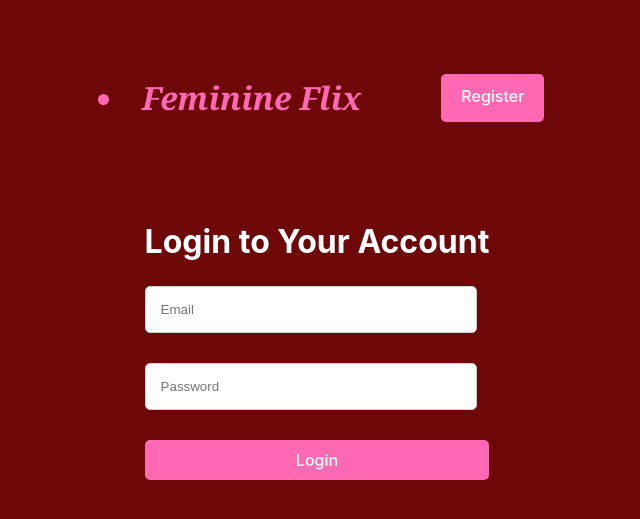
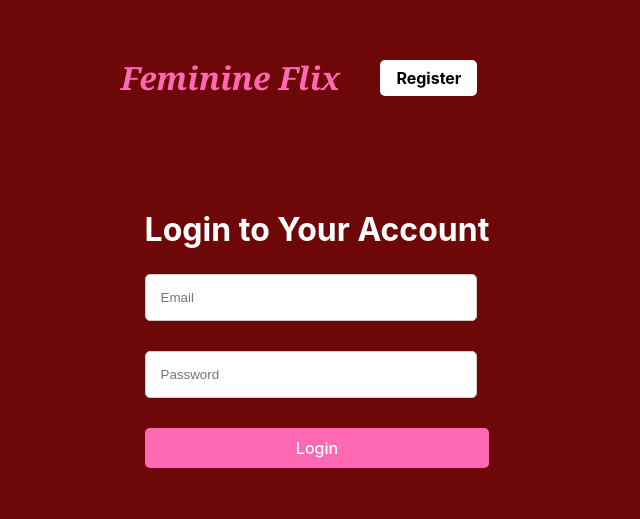
Before and after one commit to sweetbambie/SecondTrialAssign6, a Vue app: page /login in a window 1280 px wide. Shown: the part 133-652 px from the top of the page, without its empty margins (343-983 px from the left). Built offline with nearby package versions, Linux system fonts and the light colour scheme.

Commit message:
fixed header

```diff
--- a/src/components/Header.vue
+++ b/src/components/Header.vue
@@ -8,8 +8,18 @@ import { RouterLink } from 'vue-router';
       <ul class="navlist">
         <li class="logo">Feminine Flix</li>
         <div class="buttons">
-          <li><RouterLink to="/register" class="button register">Register</RouterLink></li>
-          <li><RouterLink to="/login" class="button login">Login</RouterLink></li>
+          <li v-if="$route.path === '/' || $route.path === '/register'">
+            <RouterLink to="/login" class="button login">Login</RouterLink>
+          </li>
+          <li v-if="$route.path === '/' || $route.path === '/login'">
+            <RouterLink to="/register" class="button register">Register</RouterLink>
+          </li>
+          <li v-if="$route.path === '/movies'">
+            <RouterLink to="/cart" class="button cart">Cart</RouterLink>
+          </li>
+          <li v-if="$route.path === '/movies'" >
+            <RouterLink to="/setting" class="button setting">Setting</RouterLink>
+          </li>
         </div>
       </ul>
     </nav>
@@ -39,7 +49,6 @@ import { RouterLink } from 'vue-router';
 
 .logo {
   font-size: 2rem;
-  /* float: left !important; */
   font-family: Georgia, 'Times New Roman', Times, serif;
   font-style: italic;
   font-weight: bold;
--- a/src/views/CartView.vue
+++ b/src/views/CartView.vue
@@ -10,14 +10,14 @@ const store = useStore();
         <div class="item" v-for="([key, value]) in store.cart">
             <img :src="`https://image.tmdb.org/t/p/w500${value.url}`" />
             <h1>{{ value.title }}</h1>
-            <button @click="store.cart.delete(key)">Remove</button>
+            <button @click="store.removeFromCart(key)">Remove</button>
         </div>
     </div>
 </template>
 
 <style scoped>
 h1 {
-    color: #e50914;
+    color: hotpink;
     text-align: center;
 }
 
@@ -25,7 +25,7 @@ button {
     display: inline-block;
     margin-bottom: 20px;
     padding: 10px 15px;
-    background-color: #e50914;
+    background-color: hotpink;
     color: white;
     text-decoration: none;
     border-radius: 5px;
--- a/src/views/LoginView.vue
+++ b/src/views/LoginView.vue
@@ -2,6 +2,7 @@
 import { useRouter } from 'vue-router';
 import { ref } from 'vue';
 import { useRegistrationStore } from '../store';
+import Header from '../components/Header.vue'
 
 const store = useRegistrationStore();
 const email = ref('');
@@ -12,18 +13,15 @@ const handleLogin = () => {
   if (email.value === store.email && password.value === store.password) {
     router.push("/movies");
   } else {
-    alert('Login incorrect:(');
+    alert('Login incorrect :(');
   }
 };
 </script>
 
 <template>
+<Header />
   <div class="hero">
     <div class="overlay">
-      <div class="navbar">
-        <li class="logo">Feminine Flix</li>
-        <RouterLink to="/register" class="button register">Register</RouterLink>
-      </div>
       <div class="form-container">
         <h2>Login to Your Account</h2>
         <form @submit.prevent="handleLogin">
--- a/src/views/RegisterView.vue
+++ b/src/views/RegisterView.vue
@@ -1,6 +1,7 @@
 <script setup>
 import { useRegistrationStore } from '../store';
 import { useRouter } from 'vue-router';
+import Header from '../components/Header.vue'
 
 const store = useRegistrationStore();
 const router = useRouter();
```
